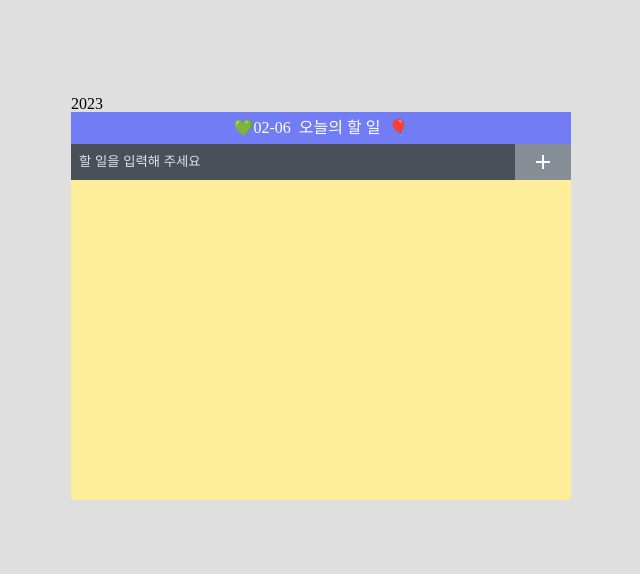
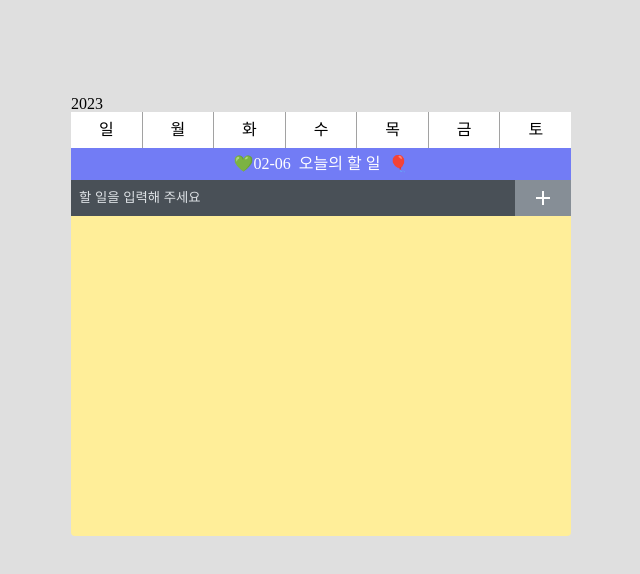
Before and after one commit to ChaJaeKyoung/good-todo-proj, a React (Create React App) app: page / in a window 1280 px wide. Shown: the top 574 px of the page, without its empty margins (319-959 px from the left). Built offline with nearby package versions, Linux system fonts and the light colour scheme.

Commit message:
230212 TodoWeek
todoweek 초기설정

```diff
--- a/src/App.js
+++ b/src/App.js
@@ -197,7 +197,7 @@ function App(props) {
             </div>
           }
         >
-          <TodoWeek />
+
           <TodoInsert onInsert={handleInsert} />
           <TodoList todos={todos} onRemove={handleRemove} onToggle={handleToggle} onModify={handleModify} onModifySubmit={handleModifySubmit} onModifyCancel={handleModifyCancel}/>
         </TodoTemplate>
--- a/src/components/TodoTemplate.jsx
+++ b/src/components/TodoTemplate.jsx
@@ -1,5 +1,6 @@
 import React from 'react';
 import styled from "styled-components";
+import TodoWeek from './TodoWeek';
 
 const TodoTemplateWrapper = styled.div`
   width: 500px;
@@ -34,6 +35,7 @@ function TodoTemplate(props) {
   return (
     <TodoTemplateWrapper>
       <div>{year}</div>
+      <TodoWeek/>
       {/* <div className="app-week">{week}</div> */}
       <div className="app-today">
       <div>
--- a/src/components/TodoWeek.jsx
+++ b/src/components/TodoWeek.jsx
@@ -1,5 +1,5 @@
 import React from 'react';
-
+import styled, { css } from "styled-components";
 // 이번주 요일에 맞춰서 날짜를 보여주는 컴포넌트
 
 // my-coding-idea
@@ -27,11 +27,35 @@ import React from 'react';
 
 // 저번주와 다음주는 다음에 생각
 
+
+const TodoWeekWrapper = styled.div`
+  display:flex;
+  justify-content: center;
+`;
+
+const OnedayAWeek = styled.div`
+  background-color: #fff;
+  flex: 1;
+  padding: 10px;
+  text-align: center;
+
+  & + & {
+    border-left: 1px solid #a2a2a2;
+  }
+`;
+
+
 function TodoWeek(props) {
   return (
-    <div>
-
-    </div>
+    <TodoWeekWrapper>
+      <OnedayAWeek>일</OnedayAWeek>
+      <OnedayAWeek>월</OnedayAWeek>
+      <OnedayAWeek>화</OnedayAWeek>
+      <OnedayAWeek>수</OnedayAWeek>
+      <OnedayAWeek>목</OnedayAWeek>
+      <OnedayAWeek>금</OnedayAWeek>
+      <OnedayAWeek>토</OnedayAWeek>
+    </TodoWeekWrapper>
   );
 }
 
```
